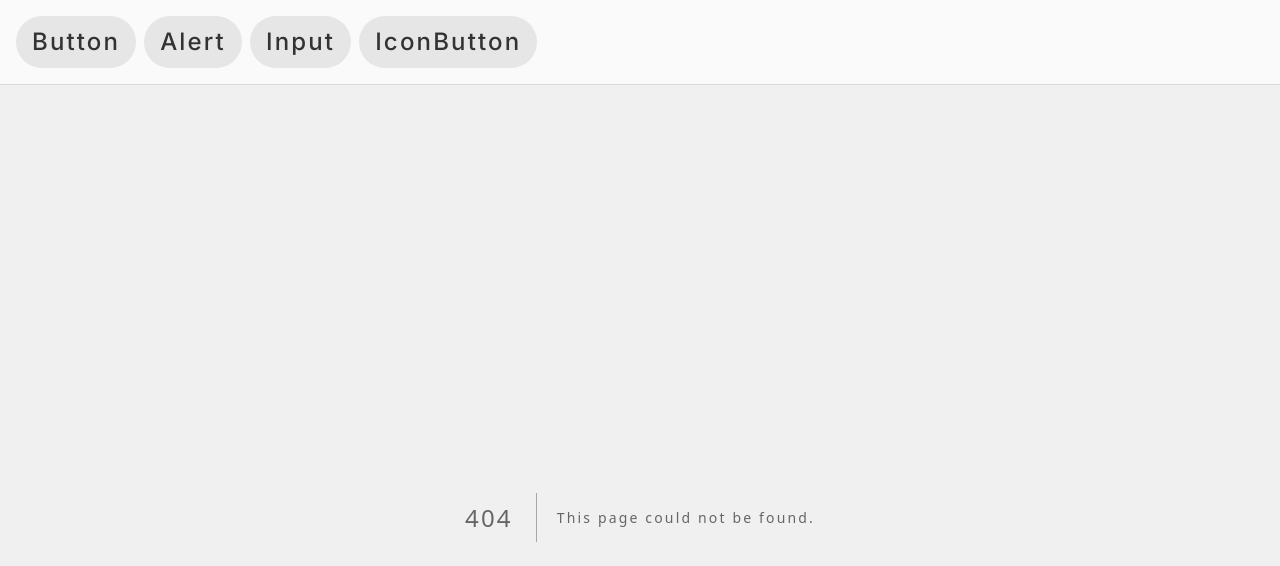
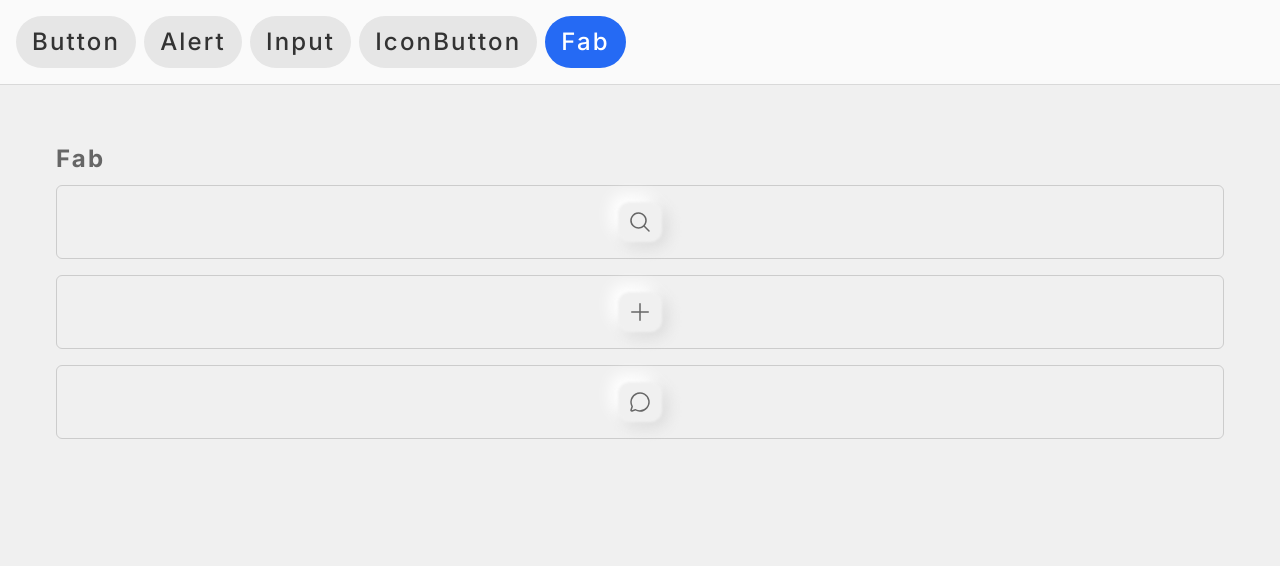
Before and after one commit to tienvodev/neumorphism-ui, a Next.js app: page /components/fab in a window 1280 px wide. Before the commit this address had no page. Shown: the top 566 px of the page. Built offline with nearby package versions, Linux system fonts and the light colour scheme.

Commit message:
feat: fab stories

```diff
--- a/src/components/feat/Layout/Layout.tsx
+++ b/src/components/feat/Layout/Layout.tsx
@@ -25,6 +25,10 @@ export default function Layout({ children }: LayoutProps) {
       label: "IconButton",
       href: "/components/icon-button",
     },
+    {
+      label: "Fab",
+      href: "/components/fab",
+    },
   ];
   return (
     <div className={clsx(interSans.variable, styles.layout)}>
--- /dev/null
+++ b/src/pages/components/fab/index.tsx
@@ -0,0 +1,23 @@
+import ComponentStories from "@/components/feat/ComponentStories";
+import Fab from "@/components/ui/Fab";
+import { ChatCircle, MagnifyingGlass, Plus } from "@phosphor-icons/react";
+
+export default function FabStories() {
+  return (
+    <ComponentStories
+      component={Fab}
+      title="Fab"
+      variants={[
+        {
+          children: <MagnifyingGlass />,
+        },
+        {
+          children: <Plus />,
+        },
+        {
+          children: <ChatCircle />,
+        },
+      ]}
+    />
+  );
+}
```
